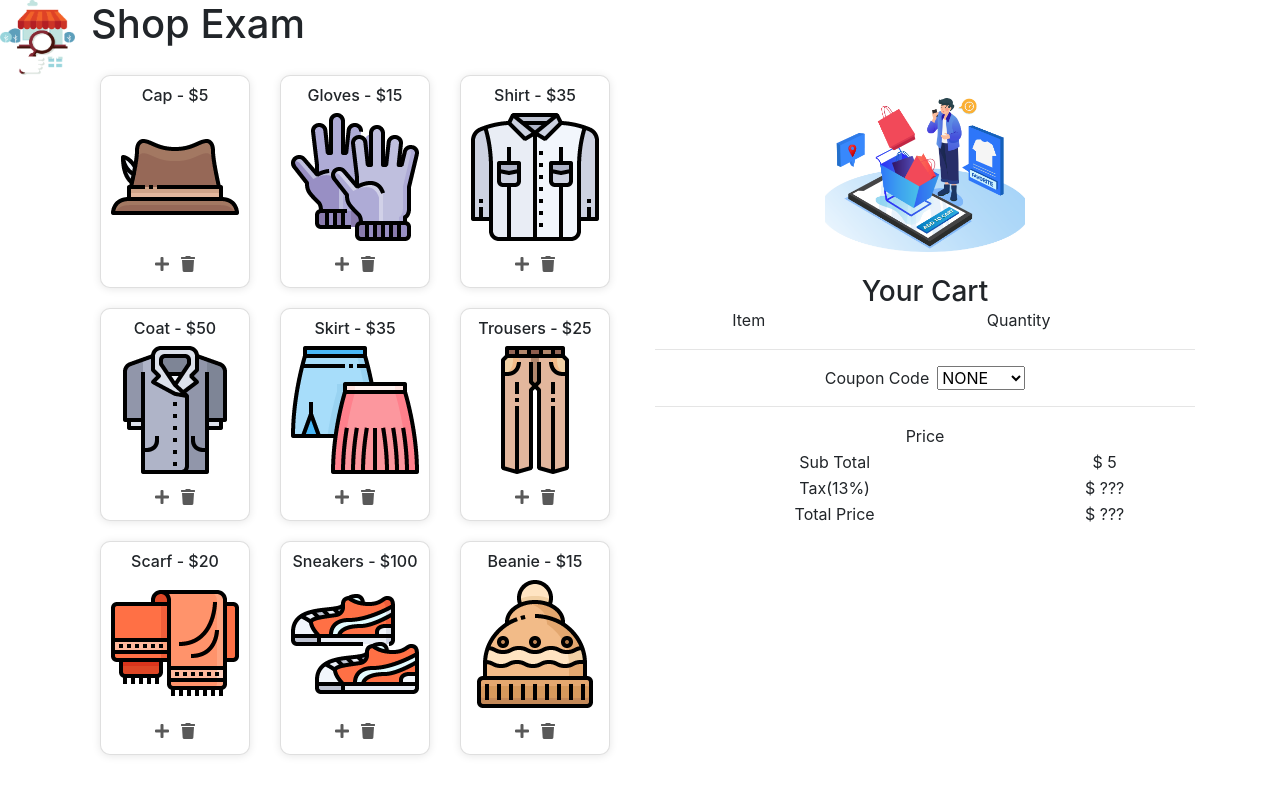
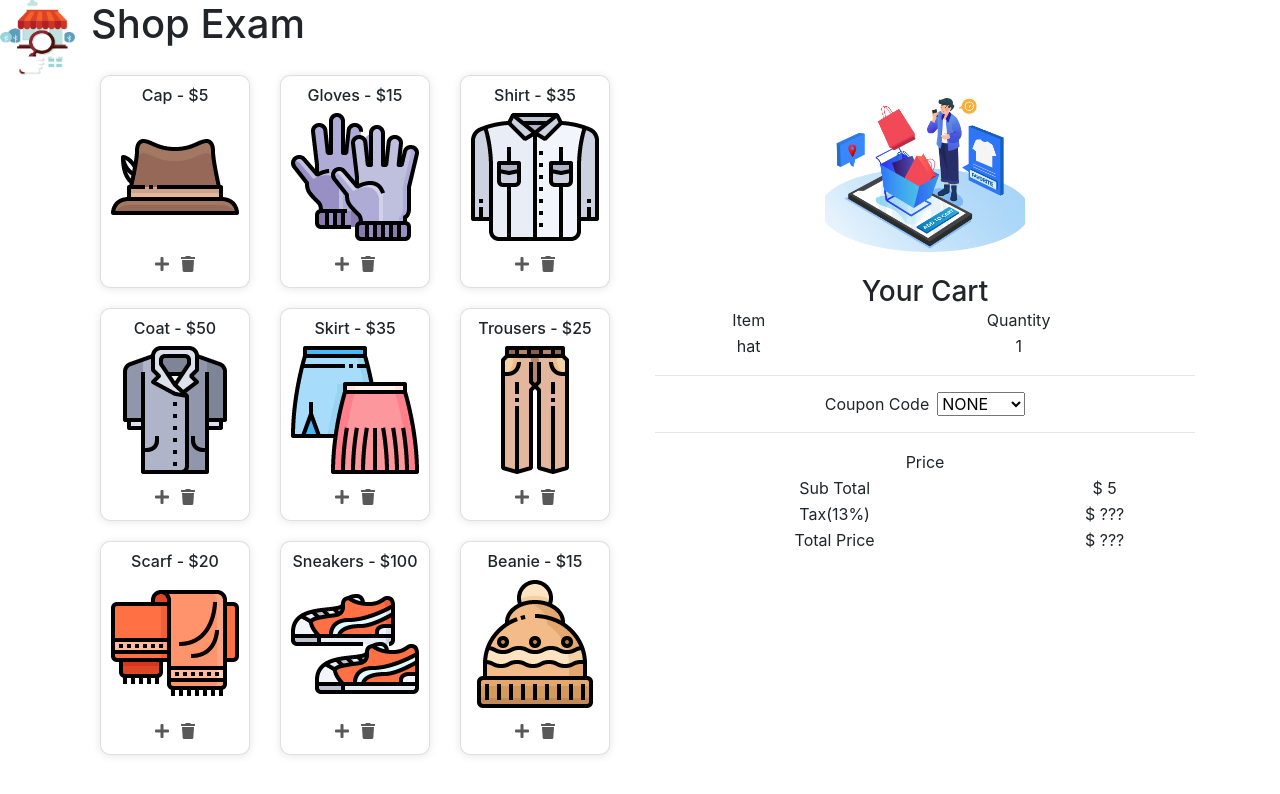
Before and after one commit to Zhuoqin/restaurant_builder_front, a React (Create React App) app: page / in a window 1280 px wide. Both pictures are taken after a click on the button 162 px from the left and 264 px from the top of the page. Shown: the top 794 px of the page. Built offline with nearby package versions, Linux system fonts and the light colour scheme.

Commit message:
add cart

```diff
--- a/src/final_exam/components/Shop.js
+++ b/src/final_exam/components/Shop.js
@@ -56,7 +56,9 @@ class Shop extends React.Component {
         // write code above
     };
 
+
     // todo: feel free to add any extra method to assist your cart *
+
 
 
     // write code above
@@ -75,6 +77,7 @@ class Shop extends React.Component {
                         <div className="col-12 col-md-6">
                             <RightPanel
                                 // todo: Q6 - write your answer to pass proper props/callbacks
+                                items={this.state.item}
 
                                 // write code above
                                 subTotal={subTotal}/>
--- a/src/final_exam/components/rightPanel.js
+++ b/src/final_exam/components/rightPanel.js
@@ -21,6 +21,12 @@ class RightPanel extends React.Component {
                         <tbody id='shoppingCart'>
                         {
                             // todo: Q7 - write your answer to map items and quantities
+                            Object.keys(this.props.items).map(it => (
+                                this.props.items[it] !== 0?(<tr>
+                                    <td className="table-body">{it}</td>
+                                    <td className="table-body">{this.props.items[it]}</td>
+                                </tr>):(<></>)
+                            ))
 
 
                             // write code above
```
